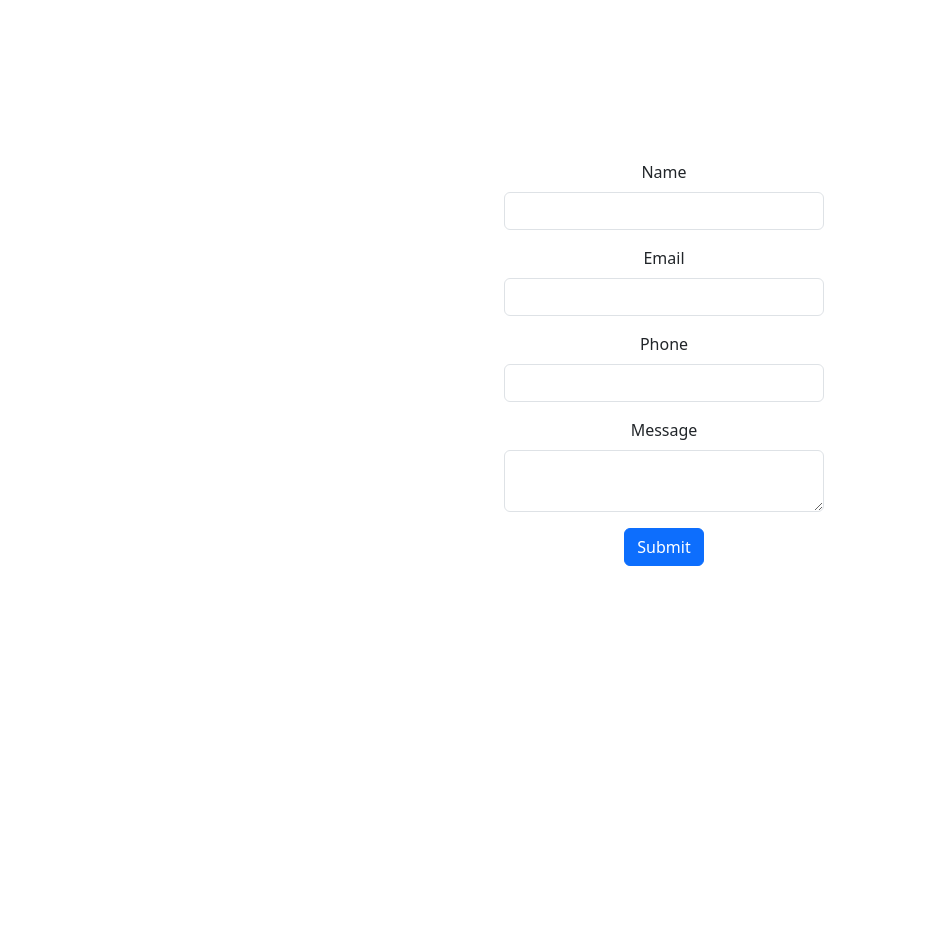
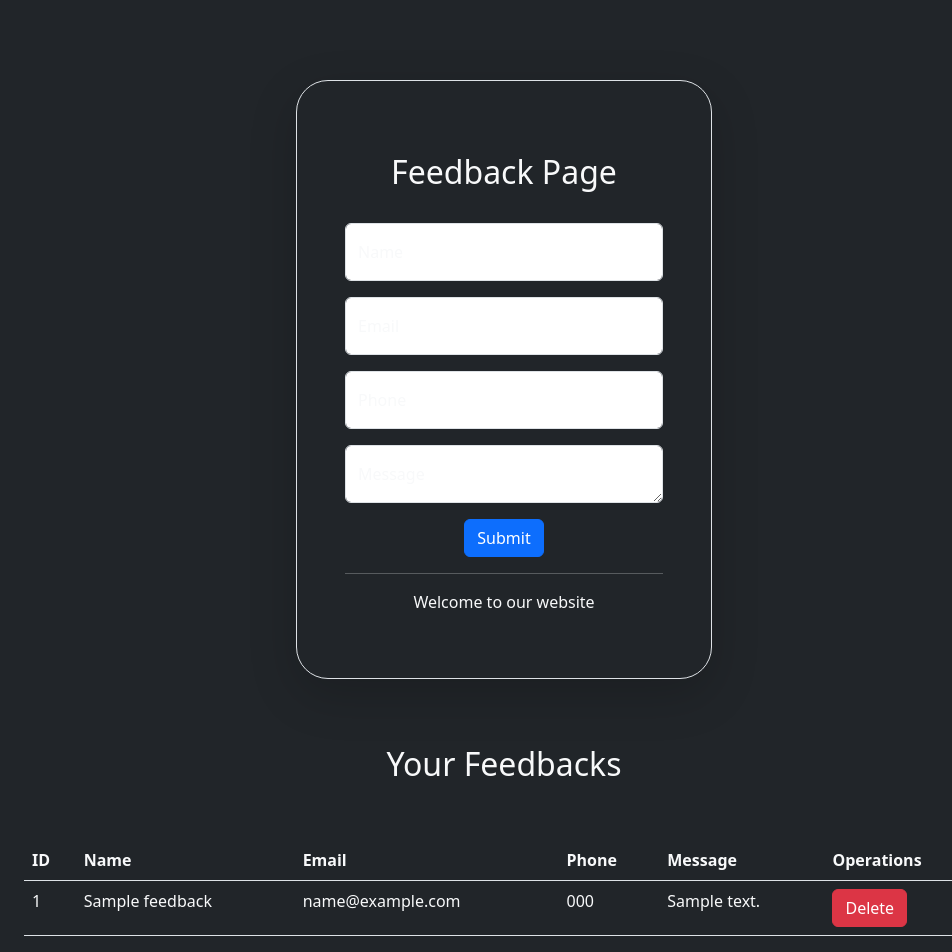
Before and after one commit to AnkushYadav11/Shopping, a PHP site: page /contact.php in a window 1280 px wide. Shown: the whole page, without its empty margins (136-1088 px from the left). Before the commit the page ends 566 px from the top, so only its background shows below. Run offline with PHP 8.4, Linux system fonts and the light colour scheme; tables that the repository leaves empty or names only in its code hold one stand-in row (values such as "Sample post").

Commit message:
feedback form and feedback data is added.

```diff
--- a/cards.php
+++ b/cards.php
@@ -11,10 +11,10 @@
     <div class="row gap-3 mt-3 w-100 pb-5" style="padding-left: 25px;">
         <div class="card col border-2" style="width: 18rem; height:32rem;">
             <img src="./images/alina.jpg" class="card-img-top p-2" style="height: 18rem;" alt="...">
-            <div class="card-body">
+            <div class="card-body" id="card1">
                 <h5 class="card-title">Card title</h5>
                 <p class="card-text">Some quick example text to build on the card title and make up the bulk of the card’s content.</p>
-                <a href="#" class="btn btn-primary">Buy</a>
+                <a href="./home.php#card1" class="btn btn-primary">Buy</a>
             </div>
         </div>
         <div class="card col border-2" style="width: 18rem; height:32rem">
--- a/contact.php
+++ b/contact.php
@@ -1,3 +1,25 @@
+<?php
+include './db.php';
+
+// for new data insertion
+if ($_SERVER['REQUEST_METHOD'] === 'POST') {
+    $name = $_POST['name'];
+    $email = $_POST['email'];
+    $phone = $_POST['phone'];
+    $message = $_POST['message'];
+
+    $st = $conn->prepare("insert into feedback(name,email,phone,message) values(?,?,?,?)");
+    $st->bind_param('ssis', $name, $email, $phone, $message);
+    if ($st->execute()) {
+        $thank = "Thank you for giving your valuable feedback.";
+        header('location:./contact.php#feedback');
+    }
+}
+
+// TO display data
+$stm = $conn->query('select * from feedback order by id desc');
+?>
+
 <!DOCTYPE html>
 <html lang="en">
 
@@ -7,30 +29,72 @@
     <link href="https://cdn.jsdelivr.net/npm/bootstrap@5.3.8/dist/css/bootstrap.min.css" rel="stylesheet" integrity="sha384-sRIl4kxILFvY47J16cr9ZwB07vP4J8+LH7qKQnuqkuIAvNWLzeN8tE5YBujZqJLB" crossorigin="anonymous">
 </head>
 
-<body>
-        <div style="padding-left:40rem; padding-top:10rem;">
-            <form method="POST" class="text-center" style="width: 20rem;">
-                <div class="mb-3">
-                    <label for="name" class="form-label">Name</label>
-                    <input type="text" name="name" class="form-control" id="name" aria-describedby="emailHelp">
+<body class="bg-dark text-light" style="padding-top: 5rem;">
+
+
+    <div class="container border border-1 rounded-5 shadow-lg p-5" style="width: 26em; text-align:center;">
+        <h2 class="p-4">Feedback Page</h2>
+        <form method="POST">
+            <div class="form-floating mb-3">
+                <input type="text" name="name" class="form-control" id="username" placeholder="username">
+                <label for="username">Name</label>
             </div>
-                <div class="mb-3">
-                    <label for="email" class="form-label">Email</label>
-                    <input type="email" name="email" class="form-control" id="email">
+            <div class="form-floating mb-3">
+                <input type="text" name="email" class="form-control" id="email" placeholder="name@example.com">
+                <label for="email">Email</label>
             </div>
-                <div class="mb-3">
-                    <label for="phone" class="form-label">Phone</label>
-                    <input type="number" name="phone" class="form-control" id="phone">
+            <div class="form-floating mb-3">
+                <input type="number" name="phone" class="form-control" id="phone" placeholder="0123 456 789">
+                <label for="phone">Phone</label>
             </div>
-                <div class="mb-3">
-                    <label for="message" class="form-label">Message</label>
-                    <textarea type="text" class="form-control" id="message"></textarea>
+            <div class="form-floating mb-3">
+                <textarea type="text" name="message" class="form-control" id="password" placeholder="********"></textarea>
+                <label for="password">Message</label>
             </div>
 
             <button type="submit" class="btn btn-primary">Submit</button>
+            <hr>
+            <p>
+                <?php if (!empty($thank)) {
+                    echo $thank;
+                } else {
+                    echo "Welcome to our website";
+                }
+                ?>
+            </p>
         </form>
     </div>
 
+    <div style="padding-left: 10rem; padding-right:10rem; padding-top:18px;">
+        <table class="table bg-dark text-light">
+            <thead>
+                <h2 class="text-center p-5">Your Feedbacks</h2>
+                <tr>
+                    <th class="bg-dark text-light">ID</th>
+                    <th class="bg-dark text-light">Name</th>
+                    <th class="bg-dark text-light">Email</th>
+                    <th class="bg-dark text-light">Phone</th>
+                    <th class="bg-dark text-light">Message</th>
+                    <th class="bg-dark text-light">Operations</th>
+                </tr>
+            </thead>
+            <tbody>
+                <?php while ($row = $stm->fetch_assoc()) { ?>
+                    <tr>
+                        <form method="POST">
+                            <td class="bg-dark text-light"><?= $row['id']; ?></td>
+                            <td class="bg-dark text-light"><?= $row['name']; ?></td>
+                            <td class="bg-dark text-light"><?= $row['email']; ?></td>
+                            <td class="bg-dark text-light"><?= $row['phone']; ?></td>
+                            <td class="bg-dark text-light"><?= $row['message']; ?></td>
+                            <td class="bg-dark text-light">
+                                <a href="delete.php?deleteid=<?= $row['id'] ?>" class="btn btn-danger" id="feedback">Delete</a>
+                            </td>
+                    </tr>
+                <?php } ?>
+            </tbody>
+        </table>
+    </div>
     <script src="https://cdn.jsdelivr.net/npm/bootstrap@5.3.8/dist/js/bootstrap.bundle.min.js" integrity="sha384-FKyoEForCGlyvwx9Hj09JcYn3nv7wiPVlz7YYwJrWVcXK/BmnVDxM+D2scQbITxI" crossorigin="anonymous"></script>
 </body>
 
--- a/db.php
+++ b/db.php
@@ -1,6 +1,7 @@
 <?php
 session_start();
 $conn = new mysqli('localhost','root','root','shopping');
+
 if(!$conn){
     die(mysqli_error($conn));
 }
--- a/home.php
+++ b/home.php
@@ -13,6 +13,7 @@
     <div><?php include './nav.php'; ?></div>
     <div><?php include './crousal.php'; ?></div>
     <div><?php include './cards.php'; ?></div>
+
     <script src="https://cdn.jsdelivr.net/npm/bootstrap@5.3.8/dist/js/bootstrap.bundle.min.js" integrity="sha384-FKyoEForCGlyvwx9Hj09JcYn3nv7wiPVlz7YYwJrWVcXK/BmnVDxM+D2scQbITxI" crossorigin="anonymous"></script>
 </body>
 
```
Also changed, not shown: delete.php (added, +13 -0 lines). Lines whose indentation alone changed are shown as unchanged.
